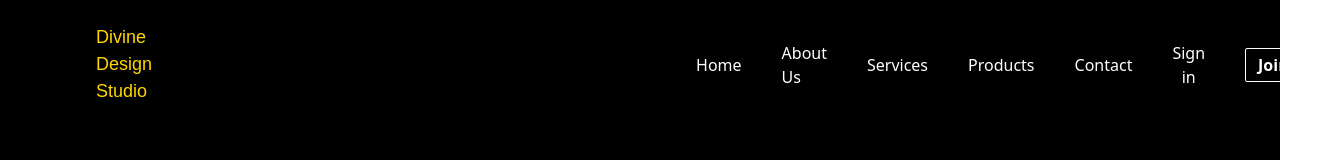
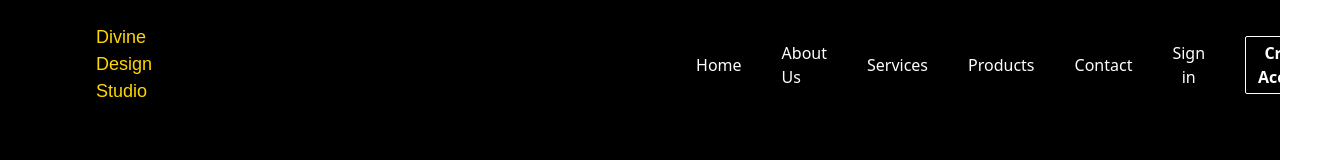
Before and after one commit to MICHAELKITH/DDS-Freelance-Website, a Next.js app in the folder divine-design-studio/client/: page / in a window 1280 px wide. Shown: the top 160 px of the page, 1336 px wide, since content can reach past the window. Built offline with nearby package versions, Linux system fonts and the light colour scheme; no server answers.

Commit message:
Add changes

```diff
--- a/divine-design-studio/client/src/components/Landing/HeroBanner.jsx
+++ b/divine-design-studio/client/src/components/Landing/HeroBanner.jsx
@@ -15,7 +15,7 @@ function HomeBanner() {
   }, [image]);
 
   return (
-    <div className="h-[680px] relative bg-cover sm:none">
+    <div className="h-[680px] relative w-100% bg-cover">
     <div className="absolute top-0 right-0 w-[110vw] h-full transition-opacity z-0 bg-black">
       {/* <Image
         alt="hero"
--- a/divine-design-studio/client/src/components/Navbar.jsx
+++ b/divine-design-studio/client/src/components/Navbar.jsx
@@ -53,7 +53,7 @@ function Navbar() {
     { linkName: "Products", handler: "#", type: "link" },
     { linkName: "Contact", handler: "#", type: "link" },
     { linkName: "Sign in", handler: handleLogin, type: "button" },
-    { linkName: "Join", handler: handleSignup, type: "button2" },
+    { linkName: "Create Account", handler: handleSignup, type: "button2" },
   ];
 
   useEffect(() => {
```
